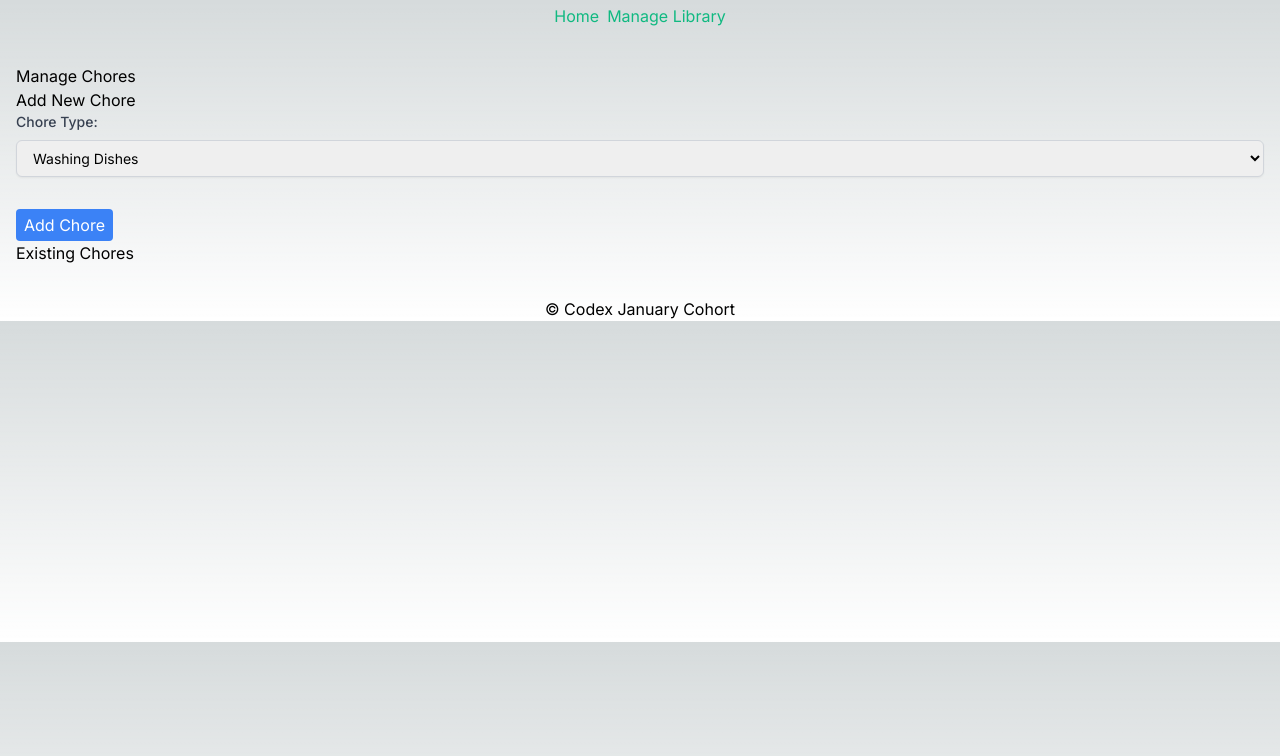
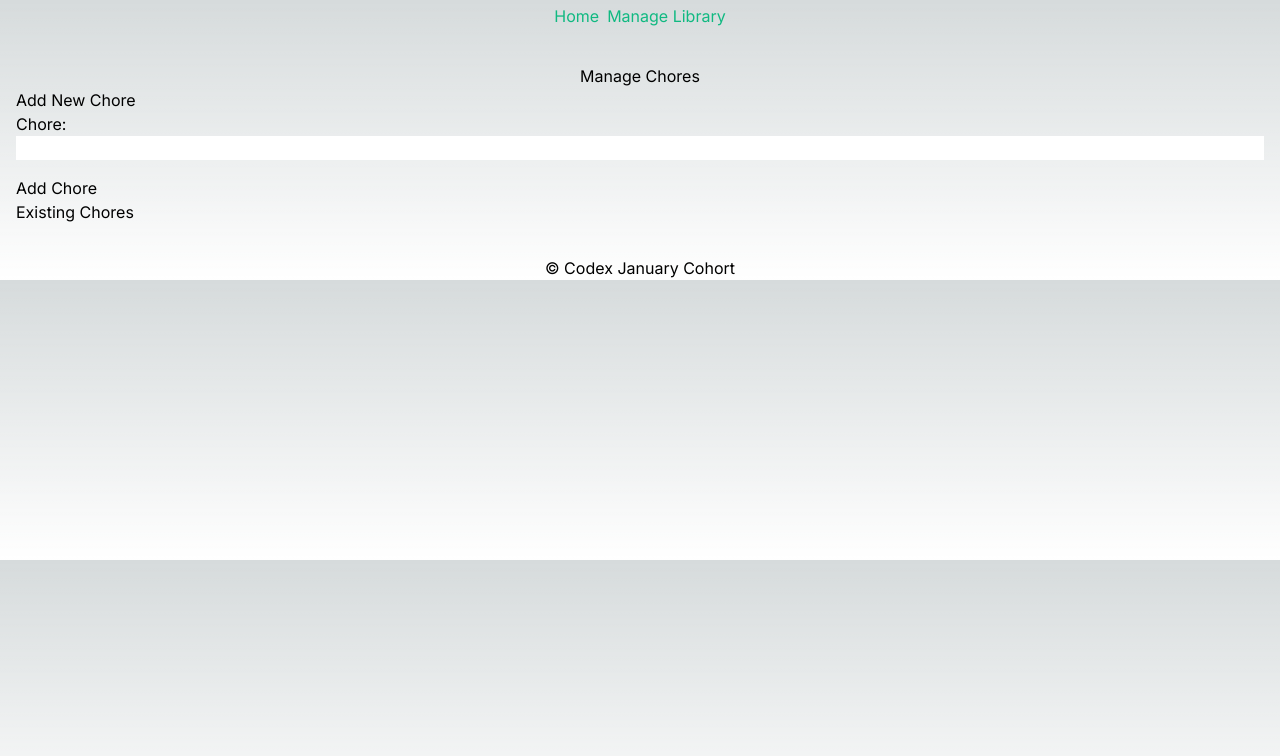
Before and after one commit to tlmoody84/tasks, a Next.js app: page /Management in a window 1280 px wide. Shown: the top 756 px of the page. Built offline with nearby package versions, Linux system fonts and the light colour scheme.

Commit message:
modifications to management page

```diff
--- a/src/app/Management/page.js
+++ b/src/app/Management/page.js
@@ -1,77 +1,169 @@
+// "use client";
+// import React, { useState } from 'react';
+
+// export default function ManagementPage() {
+//   const [chores, setChores] = useState([]); // Array to store chores
+//   const [newChoreType, setNewChoreType] = useState('dishes'); // Default to dishes
+//   const [newChoreDetails, setNewChoreDetails] = useState(''); // Optional details for laundry
+
+//   // ... (functions to handle CRUD operations)
+
+//   const handleAddChore = (e) => {
+//     e.preventDefault(); // Prevent default form submission
+
+//     const newChore = {
+//       id: Date.now(),
+//       type: newChoreType,
+//       details: newChoreDetails,
+//       completed: false,
+//     };
+//     setChores([...chores, newChore]);
+//     setNewChoreDetails(''); // Clear details after adding laundry chore
+//   };
+
+//   const handleDeleteChore = (choreId) => {
+//     // Update state to remove the chore with matching ID
+//     setChores(chores.filter((chore) => chore.id !== choreId));
+//   };
+
+//   const handleMarkComplete = (choreId) => {
+//     setChores(
+//       chores.map((chore) =>
+//         chore.id === choreId ? { ...chore, completed: !chore.completed } : chore
+//       )
+//     );
+//   };
+
+//   return (
+//     <div className="container mx-auto px-4 py-8">
+//       <h1>Manage Chores</h1>
+//       <h2>Add New Chore</h2>
+//       <form onSubmit={handleAddChore}>
+//         <div className="flex flex-col mb-4">
+//           <label htmlFor="choreType" className="text-sm font-medium text-gray-700 mb-2">
+//             Chore Type:
+//           </label>
+//           <select
+//             id="choreType"
+//             name="choreType"
+//             className="px-3 py-2 rounded-md shadow-sm focus:outline-none focus:ring-indigo-500 focus:border-indigo-500 sm:text-sm border border-gray-300"
+//             value={newChoreType}
+//             onChange={(e) => setNewChoreType(e.target.value)}
+//                       >
+//                         <option value="dishes">Washing Dishes</option>
+//                         <option value="laundry">Laundry</option>
+//                         <option value="trash">Trash</option>
+//                         <option value="mop">Mop</option>
+//                         <option value="bathroom">Bathroom</option>
+//                       </select>
+//                     </div>
+//                     {newChoreType === 'laundry' && (
+//                       <div className="flex flex-col mt-2">
+//                         <label htmlFor="laundryDetails" className="text-sm font-medium text-gray-700 mb-2">
+//                           Laundry Details (Optional):
+//                         </label>
+//                         <textarea
+//                           id="laundryDetails"
+//                           name="laundryDetails"
+//                           rows={3}
+//                           className="px-3 py-2 rounded-md shadow-sm focus:outline-none focus:ring-indigo-500 focus:border-indigo-500 sm:text-sm border border-gray-300"
+//                           value={newChoreDetails}
+//                           onChange={(e) => setNewChoreDetails(e.target.value)}
+//                         />
+//                       </div>
+//                     )}
+//                     <button type="submit" className="px-2 py-1 bg-blue-500 text-white rounded hover:bg-blue-700 mt-4">
+//                       Add Chore
+//                     </button>
+//                   </form>
+
+//                   <h2>Existing Chores</h2>
+//                   <ul className="list-disc">
+//                     {chores.map((chore) => (
+//                       <li key={chore.id} className="flex justify-between items-center mb-2">
+//                         <span
+//                           className={`${chore.completed ? 'text-green-500 line-through' : ''}`}
+//                         >
+//                           {chore.type === 'dishes' ? 'Washing Dishes' : 'Laundry'}
+//                           {chore.details && ` (${chore.details})`}
+//                         </span>
+//                         <div className="flex space-x-2">
+//                           <button
+//                             className="px-2 py-1 bg-green-500 text-white rounded hover:bg-green-700"
+//                             onClick={() => handleMarkComplete(chore.id)}
+//                             disabled={chore.completed}
+//                           >
+//                             Mark {chore.completed ? 'Done' : 'Complete'}
+//                           </button>
+//                           <button
+//                             className="px-2 py-1 bg-red-500 text-white rounded hover:bg-red-700"
+//                             onClick={() => handleDeleteChore(chore.id)} // typo fixed
+//                           >
+//                             Delete
+//                           </button>
+//                         </div>
+//                       </li>
+//                     ))}
+//                   </ul>
+//                 </div>
+//               );
+//             }
 "use client";
 import React, { useState } from 'react';
 
 export default function ManagementPage() {
-  const [chores, setChores] = useState([]); // Array to store chores
-  const [newChoreType, setNewChoreType] = useState('dishes'); // Default to dishes
-  const [newChoreDetails, setNewChoreDetails] = useState(''); // Optional details for laundry
+  const [chores, setChores] = useState([]);
+  const [newChore, setNewChore] = useState('');
+  const [newChoreDetails, setNewChoreDetails] = useState('');
 
-  // ... (functions to handle CRUD operations)
-
-  const handleAddChore = (e) => {
-    e.preventDefault(); // Prevent default form submission
-
-    const newChore = {
-      id: Date.now(),
-      type: newChoreType,
-      details: newChoreDetails,
-      completed: false,
-    };
-    setChores([...chores, newChore]);
-    setNewChoreDetails(''); // Clear details after adding laundry chore
+  const addChore = (type, details = '') => {
+    setChores([...chores, { id: Date.now(), type, details, completed: false }]);
+    setNewChore('');
+    setNewChoreDetails('');
   };
 
-  const handleDeleteChore = (choreId) => {
-    // Update state to remove the chore with matching ID
+  const handleDeleteChore = (choreId) =>
     setChores(chores.filter((chore) => chore.id !== choreId));
-  };
 
-  const handleMarkComplete = (choreId) => {
+  const handleMarkComplete = (choreId) =>
     setChores(
       chores.map((chore) =>
         chore.id === choreId ? { ...chore, completed: !chore.completed } : chore
       )
     );
+
+  const handleAddChore = (e) => {
+    e.preventDefault();
+    addChore(newChore, newChore === 'laundry' ? newChoreDetails : '');
   };
 
   return (
     <div className="container mx-auto px-4 py-8">
-      <h1>Manage Chores</h1>
+      <center><h1>Manage Chores</h1></center>
       <h2>Add New Chore</h2>
       <form onSubmit={handleAddChore}>
         <div className="flex flex-col mb-4">
-          <label htmlFor="choreType" className="text-sm font-medium text-gray-700 mb-2">
-            Chore Type:
-          </label>
-          <select
-            id="choreType"
-            name="choreType"
-            className="px-3 py-2 rounded-md shadow-sm focus:outline-none focus:ring-indigo-500 focus:border-indigo-500 sm:text-sm border border-gray-300"
-            value={newChoreType}
-            onChange={(e) => setNewChoreType(e.target.value)}
-                      >
-                        <option value="dishes">Washing Dishes</option>
-                        <option value="laundry">Laundry</option>
-                      </select>
+          <label htmlFor="newChore">Chore:</label>
+          <input
+            id="newChore"
+            name="newChore"
+            value={newChore}
+            onChange={(e) => setNewChore(e.target.value)}
+          />
         </div>
-                    {newChoreType === 'laundry' && (
+        {newChore === 'laundry' && (
           <div className="flex flex-col mt-2">
-                        <label htmlFor="laundryDetails" className="text-sm font-medium text-gray-700 mb-2">
-                          Laundry Details (Optional):
-                        </label>
+            <label htmlFor="laundryDetails">Laundry Details (Optional):</label>
             <textarea
               id="laundryDetails"
               name="laundryDetails"
               rows={3}
-                          className="px-3 py-2 rounded-md shadow-sm focus:outline-none focus:ring-indigo-500 focus:border-indigo-500 sm:text-sm border border-gray-300"
               value={newChoreDetails}
               onChange={(e) => setNewChoreDetails(e.target.value)}
             />
           </div>
         )}
-                    <button type="submit" className="px-2 py-1 bg-blue-500 text-white rounded hover:bg-blue-700 mt-4">
-                      Add Chore
-                    </button>
+        <button type="submit">Add Chore</button>
       </form>
 
       <h2>Existing Chores</h2>
@@ -79,22 +171,21 @@ export default function ManagementPage() {
         {chores.map((chore) => (
           <li key={chore.id} className="flex justify-between items-center mb-2">
             <span
-                          className={`${chore.completed ? 'text-green-500 line-through' : ''}`}
+              className={`${chore.completed ? 'text-orange-500 line-through' : ''}`}
             >
-                          {chore.type === 'dishes' ? 'Washing Dishes' : 'Laundry'}
-                          {chore.details && ` (${chore.details})`}
+              {chore.type} {chore.details && ` (${chore.details})`}
             </span>
             <div className="flex space-x-2">
               <button
-                            className="px-2 py-1 bg-green-500 text-white rounded hover:bg-green-700"
+                className="bg-green-500 text-black rounded hover:bg-pink-700"
                 onClick={() => handleMarkComplete(chore.id)}
                 disabled={chore.completed}
               >
                 Mark {chore.completed ? 'Done' : 'Complete'}
               </button>
               <button
-                            className="px-2 py-1 bg-red-500 text-white rounded hover:bg-red-700"
-                            onClick={() => handleDeleteChore(chore.id)} // typo fixed
+                className="bg-red-500 text-black rounded hover:bg-yellow-700"
+                onClick={() => handleDeleteChore(chore.id)}
               >
                 Delete
               </button>
```
Lines whose indentation alone changed are shown as unchanged.
